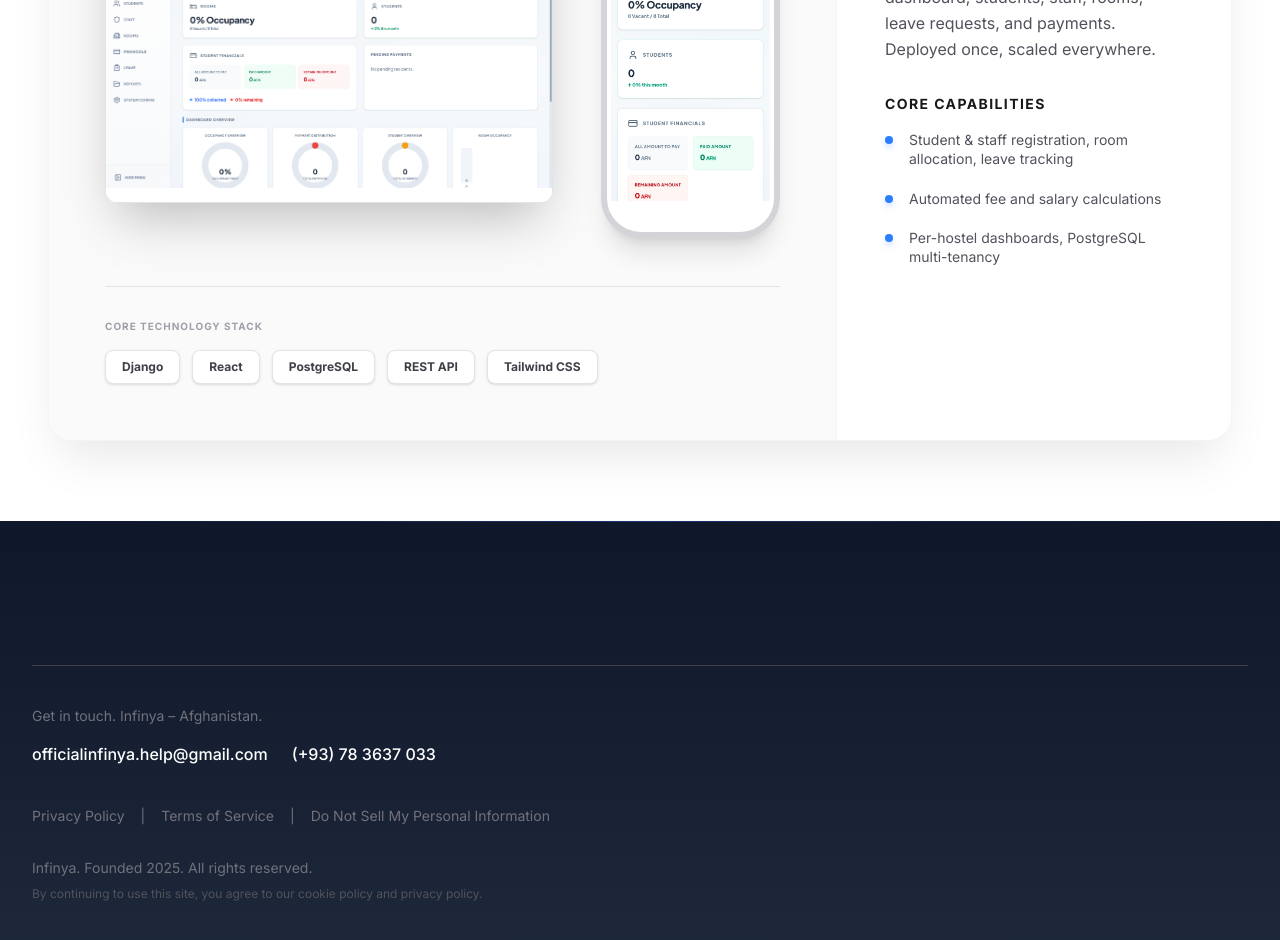
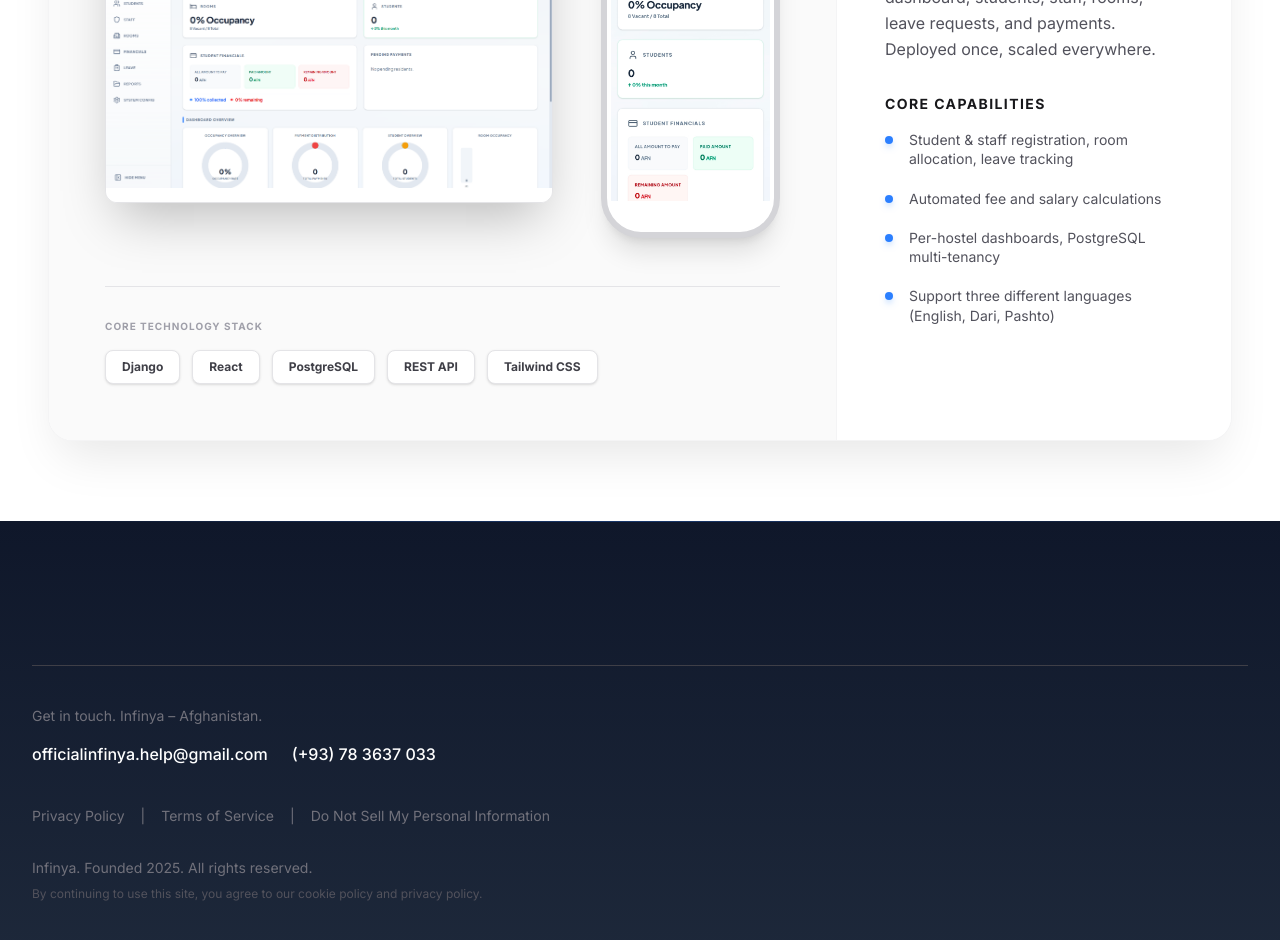
Before and after one commit to Jalil-hamdard/profile, a React (Vite) app: page /work in a window 1280 px wide. Shown: the part 820-1760 px from the top of the page. Built offline with nearby package versions, Linux system fonts and the light colour scheme.

Commit message:
new propertiy add in our work page

```diff
--- a/src/pages/WorkPage.jsx
+++ b/src/pages/WorkPage.jsx
@@ -111,7 +111,8 @@ export default function WorkPage() {
                   {[
                     'Student & staff registration, room allocation, leave tracking',
                     'Automated fee and salary calculations',
-                    'Per-hostel dashboards, PostgreSQL multi-tenancy'
+                    'Per-hostel dashboards, PostgreSQL multi-tenancy',
+                    'Support three different languages (English, Dari, Pashto)',
                   ].map((item, idx) => (
                     <li key={idx} className="flex items-start gap-4 text-sm text-zinc-600 leading-snug">
                       <span className="mt-1.5 flex-shrink-0 w-2 h-2 rounded-full bg-blue-500 shadow-md shadow-blue-200" />
```
Also changed, not shown: 2 other files (tests, documents, lock files or other folders).
